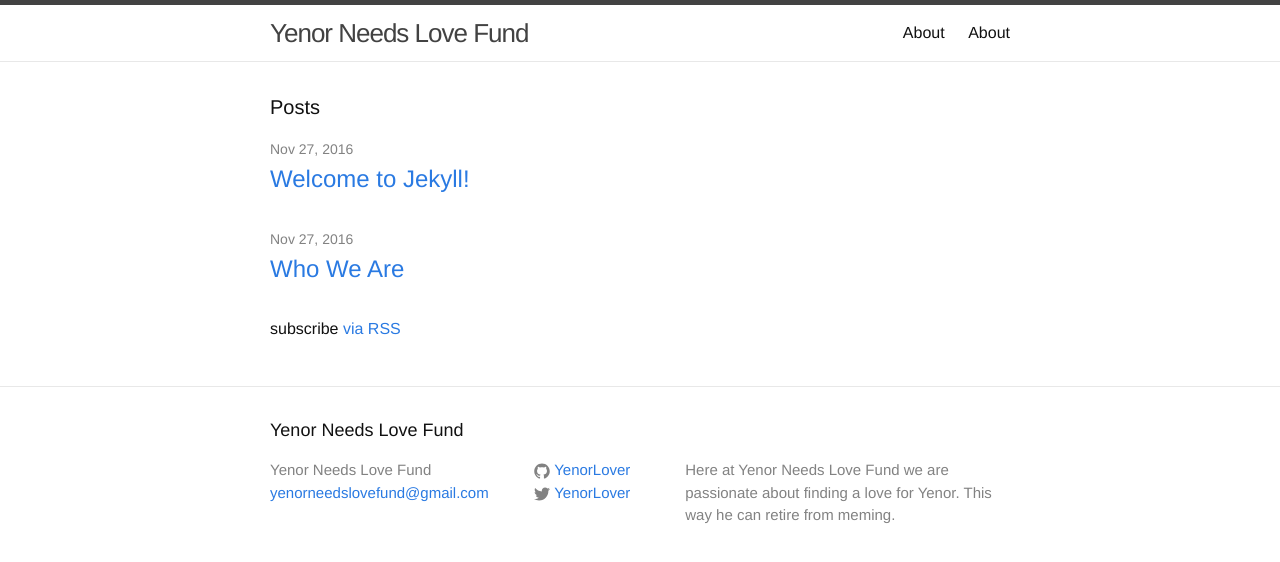
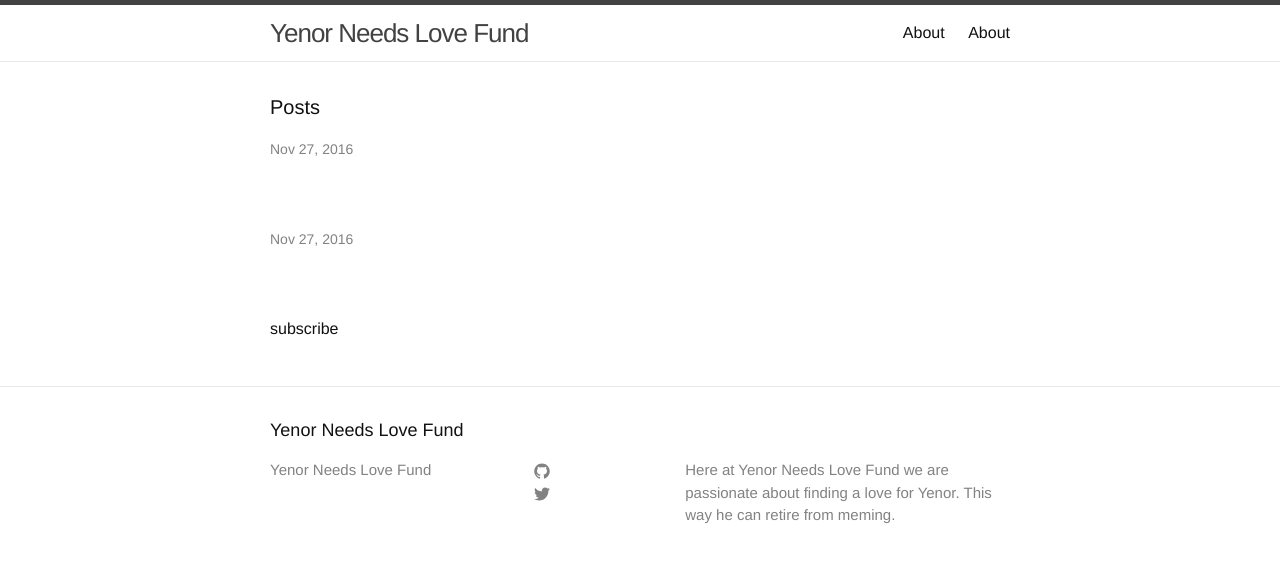
Before and after one commit to killbotryan/killbotryan.github.io, a Jekyll site: the page built from index.html, in a window 1280 px wide. Shown: the top 562 px of the page. Built offline with Jekyll 4.4.1, drawn with Linux system fonts in a browser that asks for light colours.

Commit message:
Update main.scss

```diff
--- a/css/main.scss
+++ b/css/main.scss
@@ -16,7 +16,7 @@ $spacing-unit:     30px;
 
 $text-color:       #111;
 $background-color: #ffffff;
-$brand-color:      #2a7ae2;
+$brand-color:      #ffffff;
 
 $grey-color:       #828282;
 $grey-color-light: lighten($grey-color, 40%);
```
